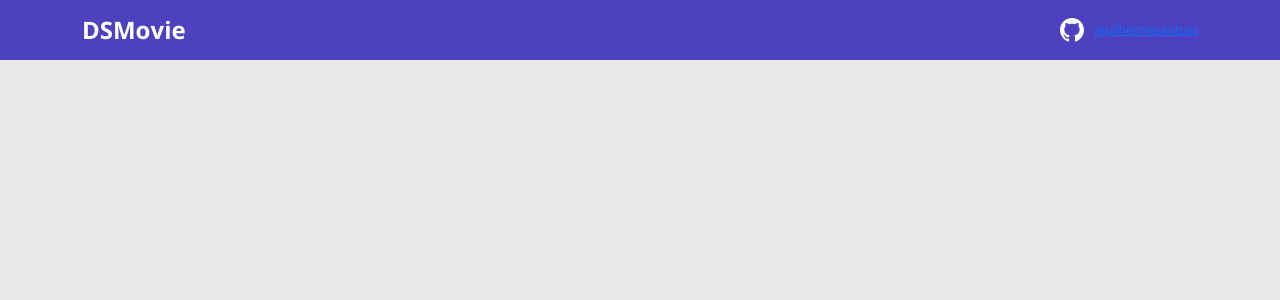
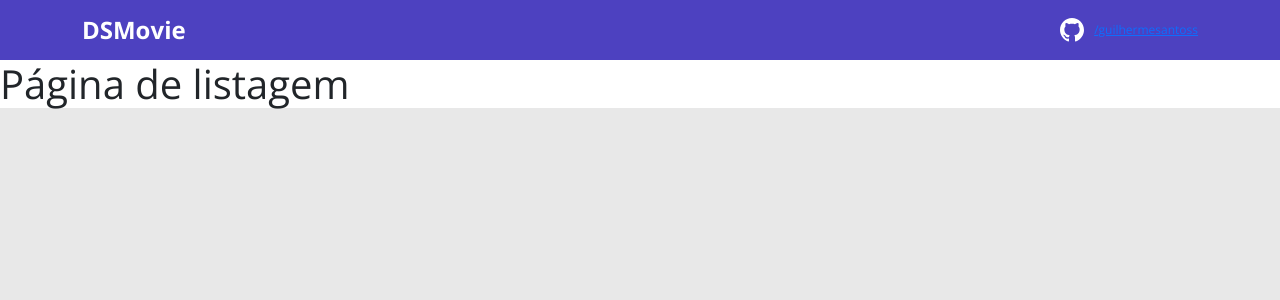
Before and after one commit to guilhermesantoss/dsmovie, a React (Create React App) app in the folder frontend/: page / in a window 1280 px wide. Shown: the top 300 px of the page. Built offline with nearby package versions, Linux system fonts and the light colour scheme.

Commit message:
add rotas

```diff
--- a/frontend/src/App.tsx
+++ b/frontend/src/App.tsx
@@ -1,8 +1,8 @@
-import { Navbar } from './components/Navbar';
+import { RoutesApp } from 'routes';
 
 function App() {
   return (
-    <Navbar />
+    <RoutesApp />
   );
 }
 
--- /dev/null
+++ b/frontend/src/pages/Form/index.tsx
@@ -0,0 +1,5 @@
+export function Form() {
+  return (
+    <h1>Pagina de formulario</h1>
+  );
+}
--- /dev/null
+++ b/frontend/src/pages/Listing/index.tsx
@@ -0,0 +1,5 @@
+export function Listing() {
+  return (
+    <h1>Página de listagem</h1>
+  );
+}
--- /dev/null
+++ b/frontend/src/routes.tsx
@@ -0,0 +1,22 @@
+import {
+  BrowserRouter,
+  Routes,
+  Route
+} from "react-router-dom";
+import { Listing } from 'pages/Listing';
+import { Form } from 'pages/Form';
+import { Navbar } from "components/Navbar";
+
+export function RoutesApp() {
+  return (
+    <BrowserRouter>
+      <Navbar />
+      <Routes>
+        <Route path="/" element={<Listing />} />
+        <Route path="/form">
+          <Route path=":movieId" element={<Form />} />
+        </Route>
+      </Routes>
+    </BrowserRouter>
+  );
+}
```
Also changed, not shown: frontend/package.json (+8 -4 lines), 1 other file (tests, documents, lock files or other folders).
